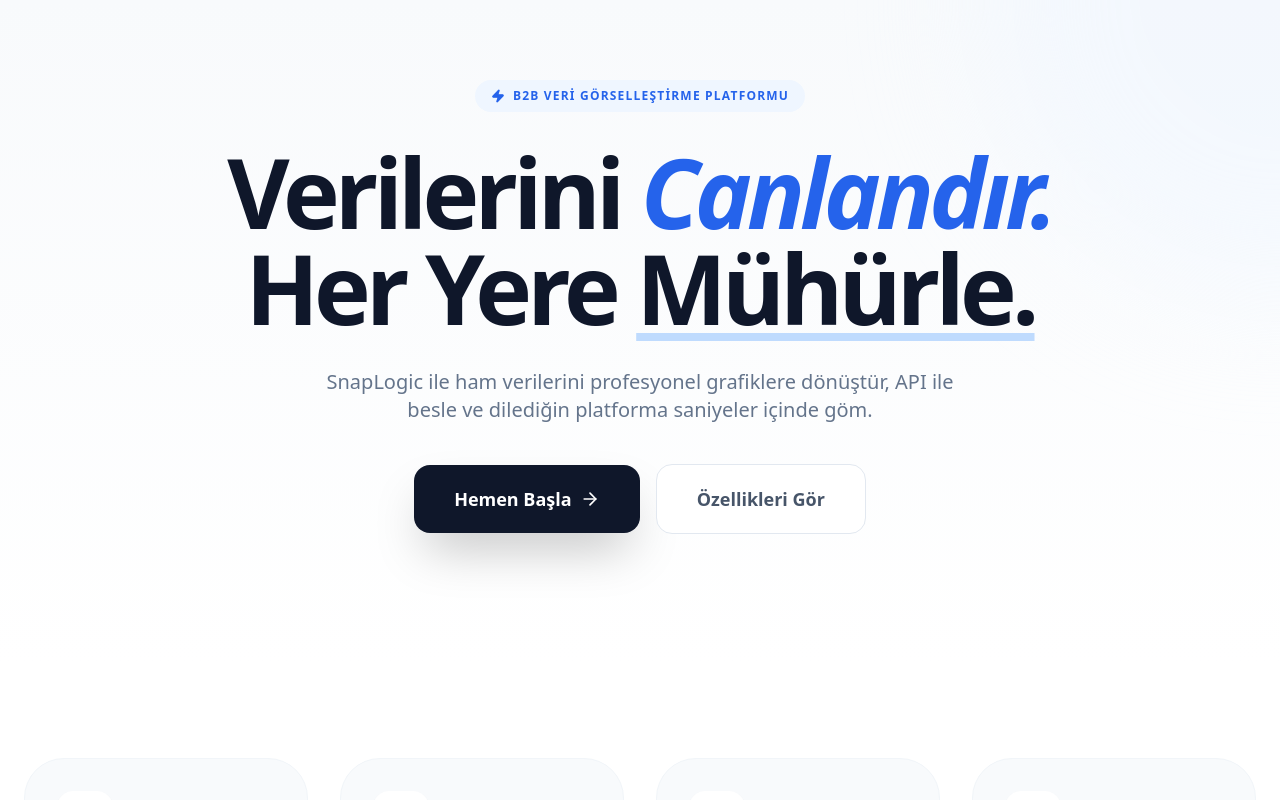
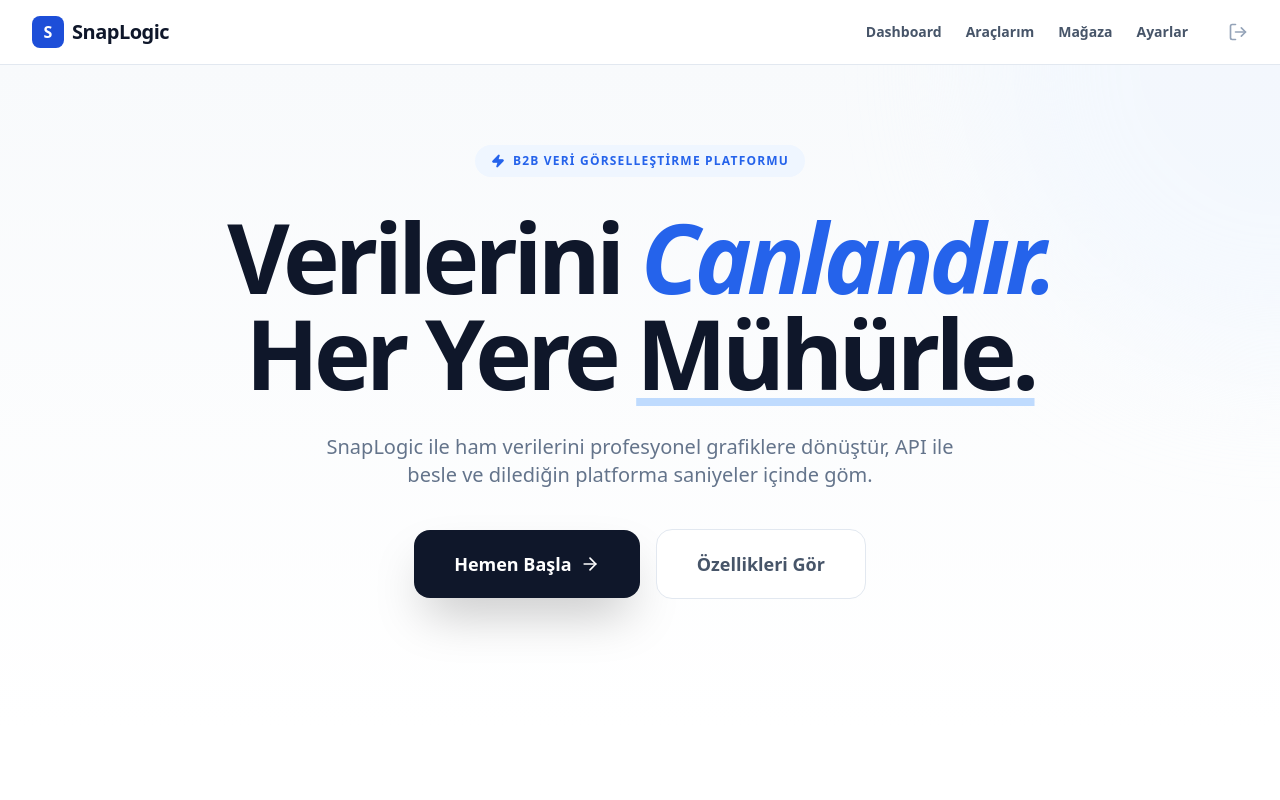
Before and after one commit to Bugsbuny24/tradepi, a Next.js app: page / in a window 1280 px wide. Shown: the top 800 px of the page. Built offline with nearby package versions, Linux system fonts and the light colour scheme.

Commit message:
Update layout.tsx

```diff
--- a/app/layout.tsx
+++ b/app/layout.tsx
@@ -1,34 +1,23 @@
-import type { Metadata } from "next";
-import { Inter } from "next/font/google";
-import "./globals.css";
-
-const inter = Inter({ subsets: ["latin"] });
-
-export const metadata: Metadata = {
-  metadataBase: new URL('https://snaplogic.io'),
-  title: {
-    default: 'SnapLogic.io | B2B Veri Görselleştirme',
-    template: '%s | SnapLogic.io'
-  },
-  description: 'Verilerini profesyonel grafiklere dönüştür ve her yere mühürle.',
-  openGraph: {
-    type: 'website',
-    locale: 'tr_TR',
-    url: 'https://snaplogic.io',
-    siteName: 'SnapLogic.io',
-  },
-};
+import Navbar from '@/components/Navbar'
+import ToastProvider from '@/components/providers/ToastProvider'
+import './globals.css'
 
 export default function RootLayout({
   children,
 }: {
-  children: React.ReactNode;
+  children: React.ReactNode
 }) {
   return (
     <html lang="tr">
-      <body className={inter.className}>
-        {children}
+      <body className="antialiased text-slate-900 bg-[#f8fafc]">
+        <ToastProvider /> {/* Bildirimler her zaman üstte */}
+        <div className="flex flex-col min-h-screen">
+          <Navbar /> {/* Mobil uyumlu menü her zaman hazır */}
+          <main className="flex-1">
+            {children}
+          </main>
+        </div>
       </body>
     </html>
-  );
+  )
 }
```
